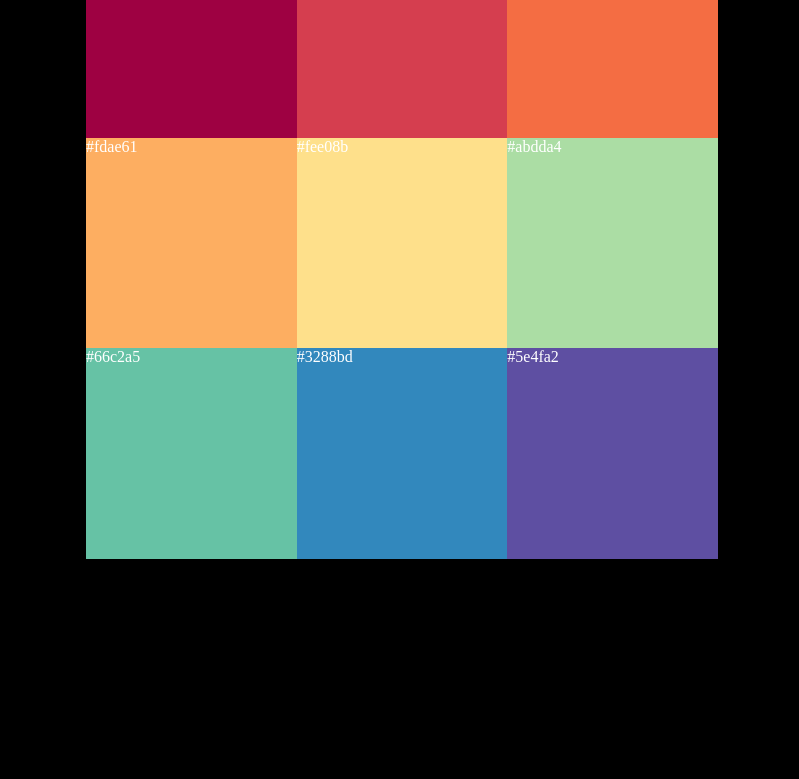
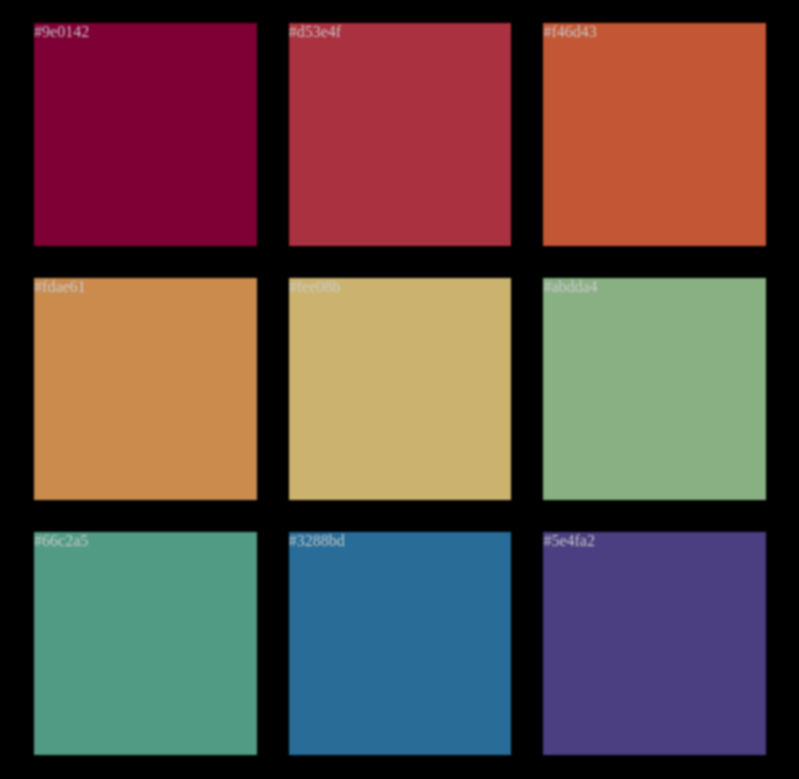
Before and after one commit to JJayexd/Color-Palette-1, a plain HTML site: page index.html in a window 1280 px wide. Shown: the part 81-860 px from the top of the page, without its empty margins (238-1037 px from the left). Before the commit the page ends 800 px from the top, so only its background shows below. Drawn offline with Linux system fonts and the light colour scheme.

Commit message:
DOOOOONE DIEGO

```diff
--- a/assets/css/site.css
+++ b/assets/css/site.css
@@ -1,12 +1,15 @@
 .color-tile{
     color: white;
-    width: 33.3333%;
     aspect-ratio: 1/1;
+    width: 29%;
+    margin: 1rem;
+}
+section > .color-tile:not(:hover){
+    filter: blur(1px);
+    opacity: 0.8;
 }
 
 section{
-    width: 50%;
-    background-color: red;
     display: flex;
     flex-direction: row;
     flex-wrap: wrap;
--- a/assets/js/site.js
+++ b/assets/js/site.js
@@ -59,18 +59,24 @@ const baseColors = [
 
 function createTiles(){
 
+    const myHeader = document.createElement('h1')
+    myHeader.innerText = 'Color Palette'
+    myHeader.style.color = 'white'
+    document.body.appendChild(myHeader)
+
     let mySection= document.createElement('section')
     document.body.appendChild(mySection)
 
     baseColors.forEach(color => {
 
-    console.log(color)
+        console.log(color)
 
         let myElement= document.createElement('div')
         myElement.style.backgroundColor = color
-        mySection.appendChild(myElement)
         myElement.innerText = (color)
         myElement.classList.add('color-tile')
 
+        mySection.appendChild(myElement)
+
     });
   }
```
